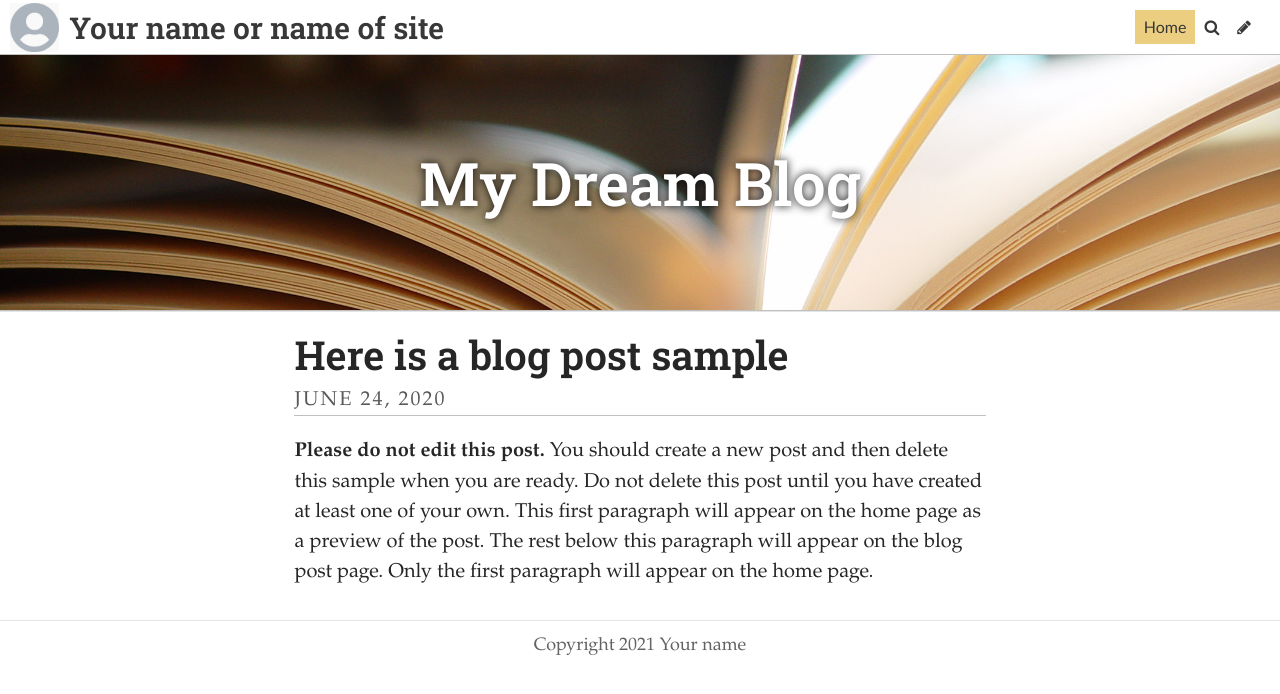
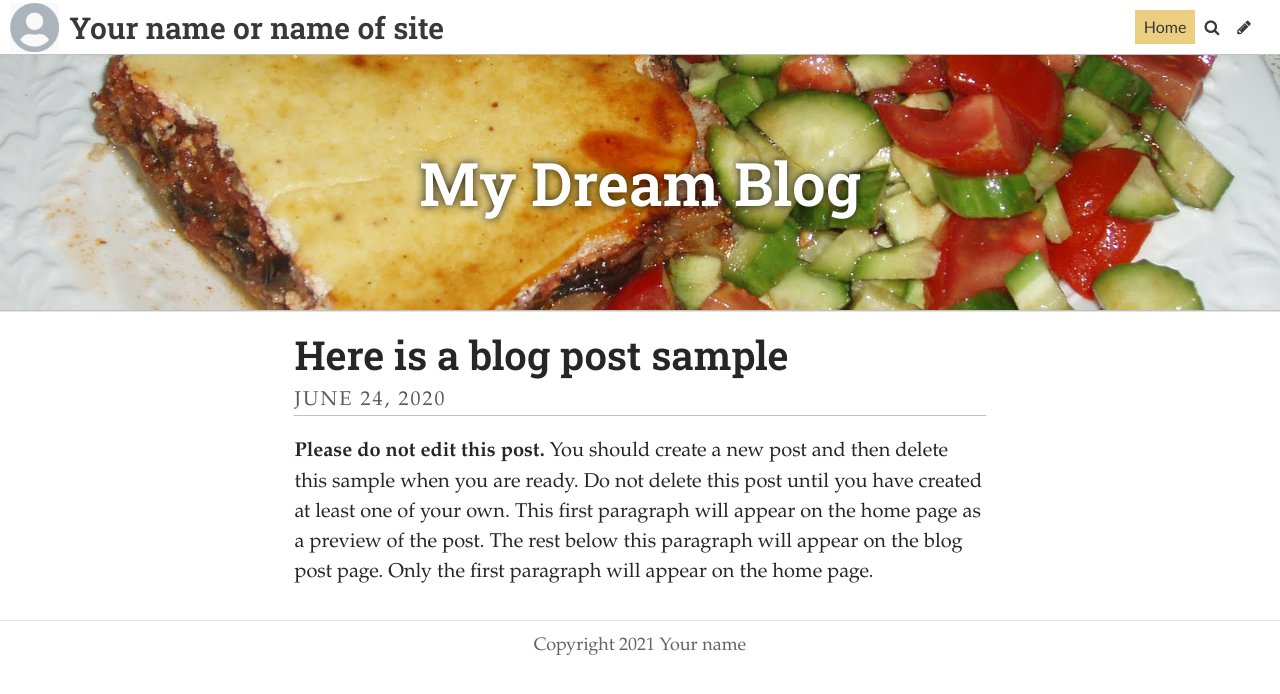
Before and after one commit to hbanks01/MontyBurnsSite, a Jekyll site: the page built from index.html, in a window 1280 px wide. Shown: the top 694 px of the page. Built offline with Jekyll 4.4.1, drawn with Linux system fonts in a browser that asks for light colours; some web fonts are replaced; the list of posts is cut into pages by our own code.

Commit message:
Update Settings “general”

```diff
--- a/_data/settings.yml
+++ b/_data/settings.yml
@@ -1,13 +1,13 @@
 title: Your name or name of site
 description: A website with a blog
+footer_text: Copyright 2021 Your name
+header_feature_image: ../uploads/moussaka.jpg
 header_text: My Dream Blog
 header_text_color: "#ffffff"
-footer_text: Copyright 2021 Your name
-header_feature_image: ../uploads/pages.jpg
-bannerheight: "20vmax"
-navbarheight: "55px"
-gridlayout: false
+bannerheight: 20vmax
+navbarheight: 55px
 logo: /uploads/logo.jpg
 favicon: /uploads/favicon.ico
+gridlayout: false
+fixednavbar: false
 upzoom: true
-fixednavbar: false
```
